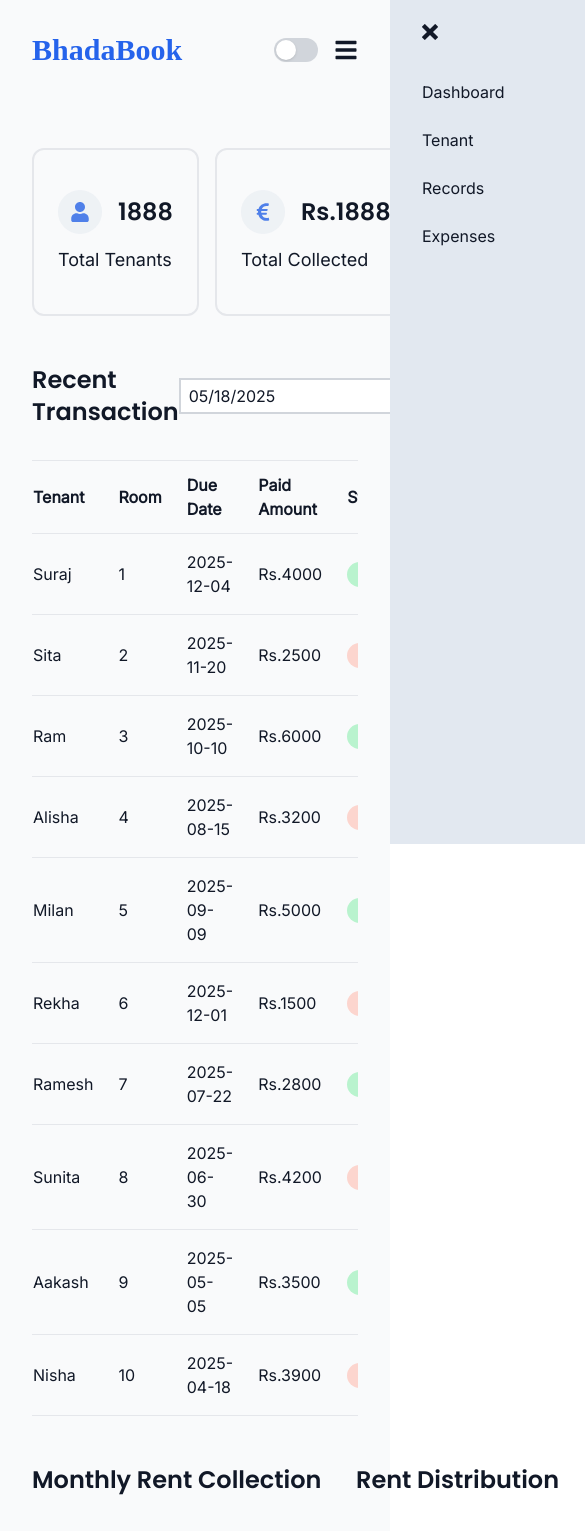
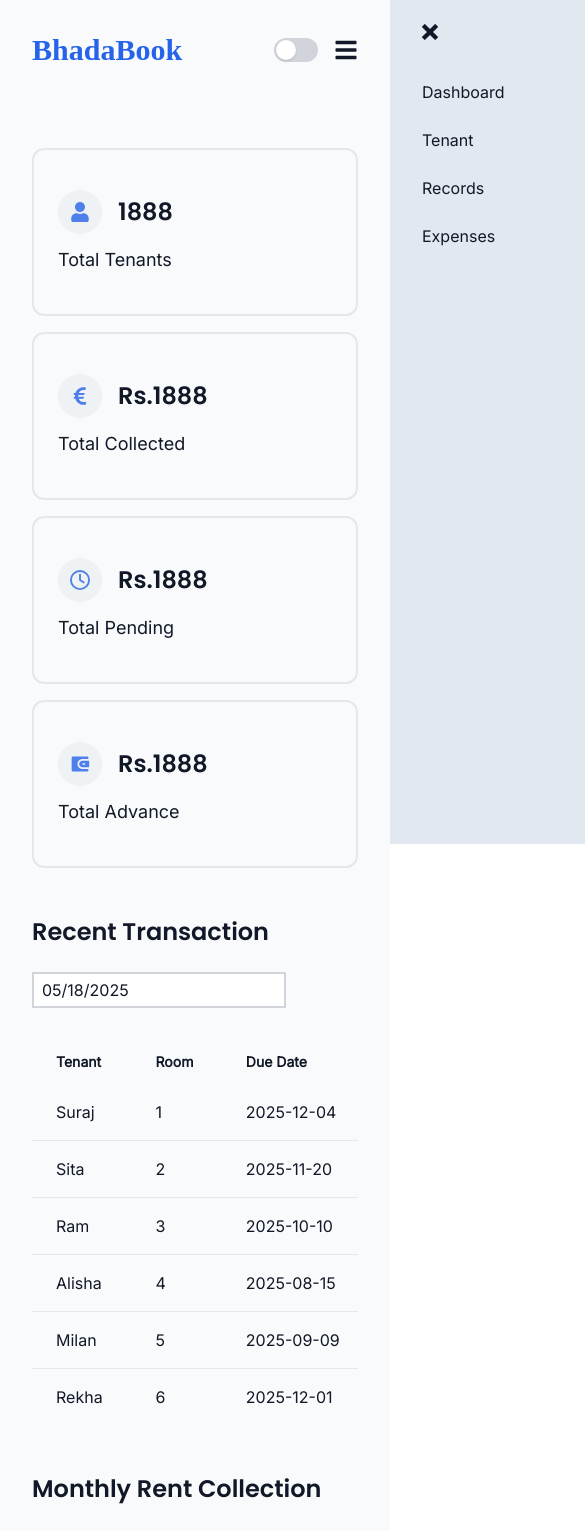
Before and after one commit to surajsht/bhadabook, a React (Vite) app: page /dashboard in a window 390 px wide. Shown: the top 1531 px of the page, 585 px wide, since content can reach past the window. Built offline with nearby package versions, Linux system fonts and the light colour scheme; a web font is replaced by a local one.

Commit message:
working on responsiveness

```diff
--- a/src/component/DoughnutChart.jsx
+++ b/src/component/DoughnutChart.jsx
@@ -38,7 +38,7 @@ const DoughnutChart = () => {
         Rent Distribution
       </h2>
 
-      <div className="flex h-96 items-center justify-center">
+      <div className="flex h-72 items-center justify-center sm:h-80 md:h-96 lg:h-64 xl:h-80">
         <Doughnut data={data} options={options} />
       </div>
     </div>
--- a/src/component/Navbar.jsx
+++ b/src/component/Navbar.jsx
@@ -83,7 +83,7 @@ const Navbar = () => {
         </div>
 
         <div
-          className={`fixed bottom-0 top-0 h-full w-full bg-slate-200 p-8 pt-20 transition-all duration-300 sm:w-56 ${enableNav ? "right-0" : "sm:-right-[14rem] -right-full"} dark:bg-[#121212]`}
+          className={`fixed bottom-0 top-0 h-full w-full bg-slate-200 p-8 pt-20 transition-all duration-300 sm:w-56 ${enableNav ? "right-0" : "sm:-right-[14rem] -right-full"} dark:bg-[#121212] z-50`}
         >
           <ul className="flex flex-col gap-6">
             <li> Dashboard </li>
--- a/src/component/RecentTransaction.jsx
+++ b/src/component/RecentTransaction.jsx
@@ -7,141 +7,112 @@ const RecentTransaction = () => {
 
   return (
     <div className="container mt-12">
-      <div className="flex items-center justify-between">
+      <div className="flex flex-col gap-6 md:flex-row md:justify-between">
         <h2 className="font-poppins text-2xl font-semibold">
           Recent Transaction
         </h2>
 
         <div>
           <DatePicker
-            className="border-2 border-gray-300 px-2 py-1 outline-none"
+            className="border-2 border-gray-300 px-2 py-1 outline-none dark:text-text-primary"
             selected={startDate}
             onChange={(date) => setStartDate(date)}
           />
         </div>
       </div>
 
-      <div className="relative mt-8 overflow-x-auto">
-        <table className="w-full">
-          <tr className="border-b border-t border-gray-200">
-            <th className="py-3 pr-6 text-left"> Tenant </th>
-            <th className="py-3 pr-6 text-left"> Room </th>
-            <th className="py-3 pr-6 text-left"> Due Date </th>
-            <th className="py-3 pr-6 text-left"> Paid Amount </th>
-            <th className="py-3 pr-6 text-left"> Status </th>
+      <div className="relative mt-8">
+        <div className="overflow-x-auto">
+          <table className="w-full min-w-[600px] border-collapse">
+            <thead>
+              <tr>
+                <th className="px-6 py-3 text-left text-sm font-semibold">
+                  Tenant
+                </th>
+                <th className="px-6 py-3 text-left text-sm font-semibold">
+                  Room
+                </th>
+                <th className="px-6 py-3 text-left text-sm font-semibold">
+                  Due Date
+                </th>
+                <th className="px-6 py-3 text-left text-sm font-semibold">
+                  Paid Amount
+                </th>
+                <th className="px-6 py-3 text-left text-sm font-semibold">
+                  Status
+                </th>
               </tr>
-
-          <tr className="border-b border-gray-200">
-            <td className="py-4 pr-6"> Suraj </td>
-            <td className="py-4 pr-6"> 1 </td>
-            <td className="py-4 pr-6"> 2025-12-04 </td>
-            <td className="py-4 pr-6"> Rs.4000 </td>
-            <td className="py-4 pr-6">
-              <span className="rounded-full bg-[#b9f3ce] px-3 py-1 text-[14px]">
+            </thead>
+            <tbody className="">
+              <tr className="border-b">
+                <td className="px-6 py-4">Suraj</td>
+                <td className="px-6 py-4">1</td>
+                <td className="px-6 py-4">2025-12-04</td>
+                <td className="px-6 py-4">Rs.4000</td>
+                <td className="px-6 py-4">
+                  <span className="rounded-full bg-[#b9f3ce] px-3 py-1 text-[13px]">
                     Paid
                   </span>
                 </td>
               </tr>
-          <tr className="border-b border-gray-200">
-            <td className="py-4 pr-6"> Sita </td>
-            <td className="py-4 pr-6"> 2 </td>
-            <td className="py-4 pr-6"> 2025-11-20 </td>
-            <td className="py-4 pr-6"> Rs.2500 </td>
-            <td className="py-4 pr-6">
-              <span className="rounded-full bg-[#fcd5ce] px-3 py-1 text-[14px]">
+              <tr className="border-b">
+                <td className="px-6 py-4">Sita</td>
+                <td className="px-6 py-4">2</td>
+                <td className="px-6 py-4">2025-11-20</td>
+                <td className="px-6 py-4">Rs.2500</td>
+                <td className="px-6 py-4">
+                  <span className="rounded-full bg-[#fcd5ce] px-3 py-1 text-[13px]">
                     Unpaid
                   </span>
                 </td>
               </tr>
-          <tr className="border-b border-gray-200">
-            <td className="py-4 pr-6"> Ram </td>
-            <td className="py-4 pr-6"> 3 </td>
-            <td className="py-4 pr-6"> 2025-10-10 </td>
-            <td className="py-4 pr-6"> Rs.6000 </td>
-            <td className="py-4 pr-6">
-              <span className="rounded-full bg-[#b9f3ce] px-3 py-1 text-[14px]">
+              <tr className="border-b">
+                <td className="px-6 py-4">Ram</td>
+                <td className="px-6 py-4">3</td>
+                <td className="px-6 py-4">2025-10-10</td>
+                <td className="px-6 py-4">Rs.6000</td>
+                <td className="px-6 py-4">
+                  <span className="rounded-full bg-[#b9f3ce] px-3 py-1 text-[13px]">
                     Paid
                   </span>
                 </td>
               </tr>
-          <tr className="border-b border-gray-200">
-            <td className="py-4 pr-6"> Alisha </td>
-            <td className="py-4 pr-6"> 4 </td>
-            <td className="py-4 pr-6"> 2025-08-15 </td>
-            <td className="py-4 pr-6"> Rs.3200 </td>
-            <td className="py-4 pr-6">
-              <span className="rounded-full bg-[#fcd5ce] px-3 py-1 text-[14px]">
+              <tr className="border-b">
+                <td className="px-6 py-4">Alisha</td>
+                <td className="px-6 py-4">4</td>
+                <td className="px-6 py-4">2025-08-15</td>
+                <td className="px-6 py-4">Rs.3200</td>
+                <td className="px-6 py-4">
+                  <span className="rounded-full bg-[#fcd5ce] px-3 py-1 text-[13px]">
                     Unpaid
                   </span>
                 </td>
               </tr>
-          <tr className="border-b border-gray-200">
-            <td className="py-4 pr-6"> Milan </td>
-            <td className="py-4 pr-6"> 5 </td>
-            <td className="py-4 pr-6"> 2025-09-09 </td>
-            <td className="py-4 pr-6"> Rs.5000 </td>
-            <td className="py-4 pr-6">
-              <span className="rounded-full bg-[#b9f3ce] px-3 py-1 text-[14px]">
+              <tr className="border-b">
+                <td className="px-6 py-4">Milan</td>
+                <td className="px-6 py-4">5</td>
+                <td className="px-6 py-4">2025-09-09</td>
+                <td className="px-6 py-4">Rs.5000</td>
+                <td className="px-6 py-4">
+                  <span className="rounded-full bg-[#b9f3ce] px-3 py-1 text-[13px]">
                     Paid
                   </span>
                 </td>
               </tr>
-          <tr className="border-b border-gray-200">
-            <td className="py-4 pr-6"> Rekha </td>
-            <td className="py-4 pr-6"> 6 </td>
-            <td className="py-4 pr-6"> 2025-12-01 </td>
-            <td className="py-4 pr-6"> Rs.1500 </td>
-            <td className="py-4 pr-6">
-              <span className="rounded-full bg-[#fcd5ce] px-3 py-1 text-[14px]">
+              <tr>
+                <td className="px-6 py-4">Rekha</td>
+                <td className="px-6 py-4">6</td>
+                <td className="px-6 py-4">2025-12-01</td>
+                <td className="px-6 py-4">Rs.1500</td>
+                <td className="px-6 py-4">
+                  <span className="rounded-full bg-[#fcd5ce] px-3 py-1 text-[13px]">
                     Unpaid
                   </span>
                 </td>
               </tr>
-          <tr className="border-b border-gray-200">
-            <td className="py-4 pr-6"> Ramesh </td>
-            <td className="py-4 pr-6"> 7 </td>
-            <td className="py-4 pr-6"> 2025-07-22 </td>
-            <td className="py-4 pr-6"> Rs.2800 </td>
-            <td className="py-4 pr-6">
-              <span className="rounded-full bg-[#b9f3ce] px-3 py-1 text-[14px]">
-                Paid
-              </span>
-            </td>
-          </tr>
-          <tr className="border-b border-gray-200">
-            <td className="py-4 pr-6"> Sunita </td>
-            <td className="py-4 pr-6"> 8 </td>
-            <td className="py-4 pr-6"> 2025-06-30 </td>
-            <td className="py-4 pr-6"> Rs.4200 </td>
-            <td className="py-4 pr-6">
-              <span className="rounded-full bg-[#fcd5ce] px-3 py-1 text-[14px]">
-                Unpaid
-              </span>
-            </td>
-          </tr>
-          <tr className="border-b border-gray-200">
-            <td className="py-4 pr-6"> Aakash </td>
-            <td className="py-4 pr-6"> 9 </td>
-            <td className="py-4 pr-6"> 2025-05-05 </td>
-            <td className="py-4 pr-6"> Rs.3500 </td>
-            <td className="py-4 pr-6">
-              <span className="rounded-full bg-[#b9f3ce] px-3 py-1 text-[14px]">
-                Paid
-              </span>
-            </td>
-          </tr>
-          <tr className="border-b border-gray-200">
-            <td className="py-4 pr-6"> Nisha </td>
-            <td className="py-4 pr-6"> 10 </td>
-            <td className="py-4 pr-6"> 2025-04-18 </td>
-            <td className="py-4 pr-6"> Rs.3900 </td>
-            <td className="py-4 pr-6">
-              <span className="rounded-full bg-[#fcd5ce] px-3 py-1 text-[14px]">
-                Unpaid
-              </span>
-            </td>
-          </tr>
+            </tbody>
           </table>
+        </div>
       </div>
     </div>
   );
--- a/src/output.css
+++ b/src/output.css
@@ -604,7 +604,7 @@ video {
   position: relative;
 }
 
-.-right-\[100\%\] {
+.-right-full {
   right: -100%;
 }
 
@@ -636,28 +636,16 @@ video {
   top: 1.5rem;
 }
 
-.-right-\[1\] {
-  right: -1;
-}
-
-.-right-\[14rem\] {
-  right: -14rem;
-}
-
-.right-full {
-  right: 100%;
-}
-
-.-right-full {
-  right: -100%;
-}
-
 .z-10 {
   z-index: 10;
 }
 
 .z-20 {
   z-index: 20;
+}
+
+.z-50 {
+  z-index: 50;
 }
 
 .mx-auto {
@@ -753,6 +741,14 @@ video {
   height: 100%;
 }
 
+.h-60 {
+  height: 15rem;
+}
+
+.h-72 {
+  height: 18rem;
+}
+
 .min-h-screen {
   min-height: 100vh;
 }
@@ -773,8 +769,16 @@ video {
   width: 100%;
 }
 
+.min-w-\[600px\] {
+  min-width: 600px;
+}
+
 .flex-1 {
   flex: 1 1 0%;
+}
+
+.border-collapse {
+  border-collapse: collapse;
 }
 
 .translate-x-5 {
@@ -794,6 +798,10 @@ video {
 
 .flex-col {
   flex-direction: column;
+}
+
+.flex-wrap {
+  flex-wrap: wrap;
 }
 
 .items-center {
@@ -856,10 +864,6 @@ video {
   border-bottom-width: 1px;
 }
 
-.border-t {
-  border-top-width: 1px;
-}
-
 .border-gray-200 {
   --tw-border-opacity: 1;
   border-color: rgb(229 231 235 / var(--tw-border-opacity, 1));
@@ -890,6 +894,11 @@ video {
   background-color: rgb(0 0 0 / var(--tw-bg-opacity, 1));
 }
 
+.bg-gray-100 {
+  --tw-bg-opacity: 1;
+  background-color: rgb(243 244 246 / var(--tw-bg-opacity, 1));
+}
+
 .bg-gray-300 {
   --tw-bg-opacity: 1;
   background-color: rgb(209 213 219 / var(--tw-bg-opacity, 1));
@@ -908,11 +917,6 @@ video {
 .bg-white {
   --tw-bg-opacity: 1;
   background-color: rgb(255 255 255 / var(--tw-bg-opacity, 1));
-}
-
-.bg-dark-background {
-  --tw-bg-opacity: 1;
-  background-color: rgb(26 26 26 / var(--tw-bg-opacity, 1));
 }
 
 .p-2 {
@@ -994,10 +998,6 @@ video {
   padding-bottom: 3rem;
 }
 
-.pr-6 {
-  padding-right: 1.5rem;
-}
-
 .pt-20 {
   padding-top: 5rem;
 }
@@ -1041,13 +1041,18 @@ video {
   line-height: 1;
 }
 
-.text-\[14px\] {
-  font-size: 14px;
+.text-\[13px\] {
+  font-size: 13px;
 }
 
 .text-lg {
   font-size: 1.125rem;
   line-height: 1.75rem;
+}
+
+.text-sm {
+  font-size: 0.875rem;
+  line-height: 1.25rem;
 }
 
 .text-xl {
@@ -1065,6 +1070,11 @@ video {
 
 .font-semibold {
   font-weight: 600;
+}
+
+.text-gray-700 {
+  --tw-text-opacity: 1;
+  color: rgb(55 65 81 / var(--tw-text-opacity, 1));
 }
 
 .text-primary {
@@ -1249,18 +1259,14 @@ video {
   box-shadow: var(--tw-ring-offset-shadow), var(--tw-ring-shadow), var(--tw-shadow, 0 0 #0000);
 }
 
+.dark\:bg-\[\#121212\]:is(.dark *) {
+  --tw-bg-opacity: 1;
+  background-color: rgb(18 18 18 / var(--tw-bg-opacity, 1));
+}
+
 .dark\:bg-dark-background:is(.dark *) {
   --tw-bg-opacity: 1;
   background-color: rgb(26 26 26 / var(--tw-bg-opacity, 1));
-}
-
-.dark\:bg-\[\]:is(.dark *) {
-  background-color: ;
-}
-
-.dark\:bg-\[\#121212\]:is(.dark *) {
-  --tw-bg-opacity: 1;
-  background-color: rgb(18 18 18 / var(--tw-bg-opacity, 1));
 }
 
 .dark\:text-white:is(.dark *) {
@@ -1268,9 +1274,18 @@ video {
   color: rgb(255 255 255 / var(--tw-text-opacity, 1));
 }
 
+.dark\:text-text-primary:is(.dark *) {
+  --tw-text-opacity: 1;
+  color: rgb(17 24 39 / var(--tw-text-opacity, 1));
+}
+
 @media (min-width: 640px) {
   .sm\:-right-\[14rem\] {
     right: -14rem;
+  }
+
+  .sm\:h-80 {
+    height: 20rem;
   }
 
   .sm\:w-56 {
@@ -1279,6 +1294,32 @@ video {
 
   .sm\:w-\[28rem\] {
     width: 28rem;
+  }
+
+  .sm\:w-\[calc\(50\%-1rem\)\] {
+    width: calc(50% - 1rem);
+  }
+}
+
+@media (min-width: 768px) {
+  .md\:h-9 {
+    height: 2.25rem;
+  }
+
+  .md\:h-96 {
+    height: 24rem;
+  }
+
+  .md\:flex-auto {
+    flex: 1 1 auto;
+  }
+
+  .md\:flex-row {
+    flex-direction: row;
+  }
+
+  .md\:justify-between {
+    justify-content: space-between;
   }
 }
 
@@ -1290,4 +1331,34 @@ video {
   .lg\:hidden {
     display: none;
   }
+
+  .lg\:h-8 {
+    height: 2rem;
+  }
+
+  .lg\:h-80 {
+    height: 20rem;
+  }
+
+  .lg\:h-64 {
+    height: 16rem;
+  }
+
+  .lg\:w-\[calc\(25\%-1rem\)\] {
+    width: calc(25% - 1rem);
+  }
+
+  .lg\:flex-row {
+    flex-direction: row;
+  }
 }
+
+@media (min-width: 1280px) {
+  .xl\:h-96 {
+    height: 24rem;
+  }
+
+  .xl\:h-80 {
+    height: 20rem;
+  }
+}
--- a/src/page/auth/Dashboard.jsx
+++ b/src/page/auth/Dashboard.jsx
@@ -13,8 +13,8 @@ const Dashboard = () => {
       <Navbar />
 
       <div className="container mx-auto mt-12">
-        <div className="flex items-center justify-between gap-4">
-          <div className="flex-1 rounded-xl border-2 px-6 py-10">
+        <div className="flex flex-wrap gap-4 justify-between">
+          <div className="w-full sm:w-[calc(50%-1rem)] lg:w-[calc(25%-1rem)] rounded-xl border-2 px-6 py-10 md:flex-auto">
             <div className="mb-3 flex items-center gap-4">
               <div className="relative rounded-full p-3 before:absolute before:inset-0 before:z-0 before:rounded-full before:bg-slate-300 before:opacity-25">
                 <FaUser className="text-xl text-primary" />
@@ -24,7 +24,7 @@ const Dashboard = () => {
             <span className="text-lg"> Total Tenants </span>
           </div>
 
-          <div className="flex-1 rounded-xl border-2 px-6 py-10">
+          <div className="w-full sm:w-[calc(50%-1rem)] lg:w-[calc(25%-1rem)] rounded-xl border-2 px-6 py-10 md:flex-auto">
             <div className="mb-3 flex items-center gap-4">
               <div className="relative rounded-full p-3 before:absolute before:inset-0 before:z-0 before:rounded-full before:bg-slate-300 before:opacity-25">
                 <FaEuroSign className="text-xl text-primary" />
@@ -36,7 +36,7 @@ const Dashboard = () => {
             <span className="text-lg"> Total Collected </span>
           </div>
 
-          <div className="flex-1 rounded-xl border-2 px-6 py-10">
+          <div className="w-full sm:w-[calc(50%-1rem)] lg:w-[calc(25%-1rem)] rounded-xl border-2 px-6 py-10 md:flex-auto">
             <div className="mb-3 flex items-center gap-4">
               <div className="relative rounded-full p-3 before:absolute before:inset-0 before:z-0 before:rounded-full before:bg-slate-300 before:opacity-25">
                 <FaRegClock className="text-xl text-primary" />
@@ -48,7 +48,7 @@ const Dashboard = () => {
             <span className="text-lg"> Total Pending </span>
           </div>
 
-          <div className="flex-1 rounded-xl border-2 px-6 py-10">
+          <div className="w-full sm:w-[calc(50%-1rem)] lg:w-[calc(25%-1rem)] rounded-xl border-2 px-6 py-10 md:flex-auto">
             <div className="mb-3 flex items-center gap-4">
               <div className="relative rounded-full p-3 before:absolute before:inset-0 before:z-0 before:rounded-full before:bg-slate-300 before:opacity-25">
                 <RiWallet3Fill className="text-xl text-primary" />
@@ -65,7 +65,7 @@ const Dashboard = () => {
       <RecentTransaction />
 
       <div className="container mt-12 pb-12">
-        <div className="flex justify-between gap-6">
+        <div className="flex flex-col lg:flex-row justify-between gap-6">
           <BarChart />
           <DoughnutChart />
         </div>
```
Lines whose indentation alone changed are shown as unchanged.
